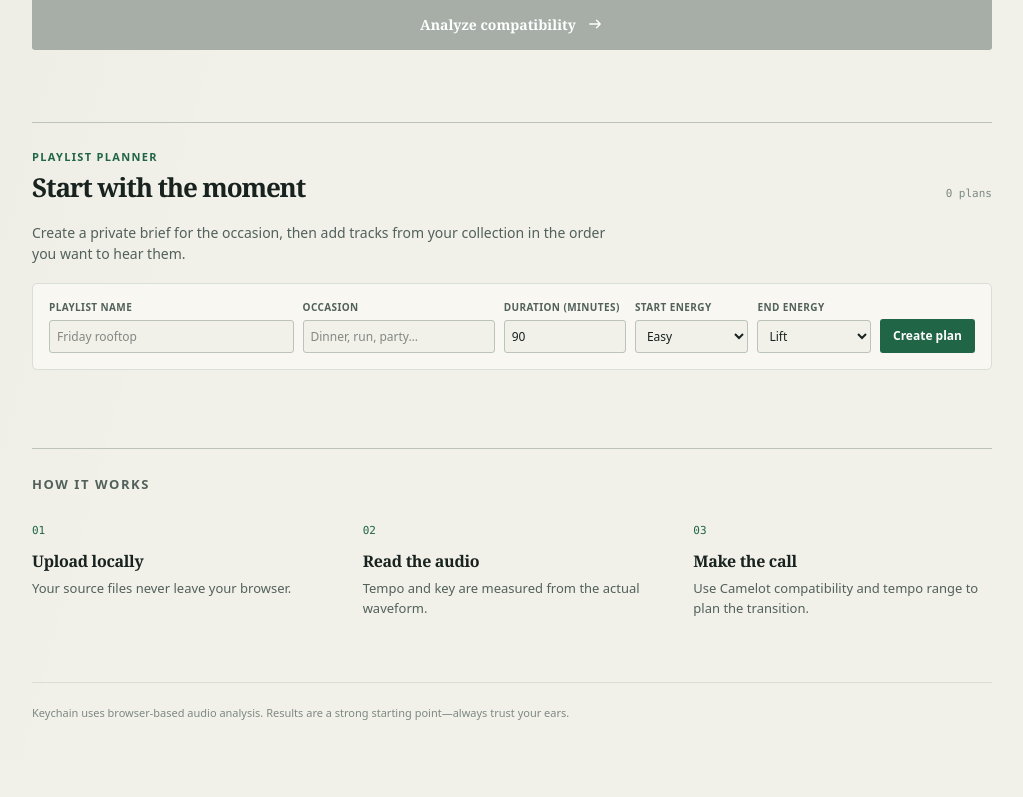
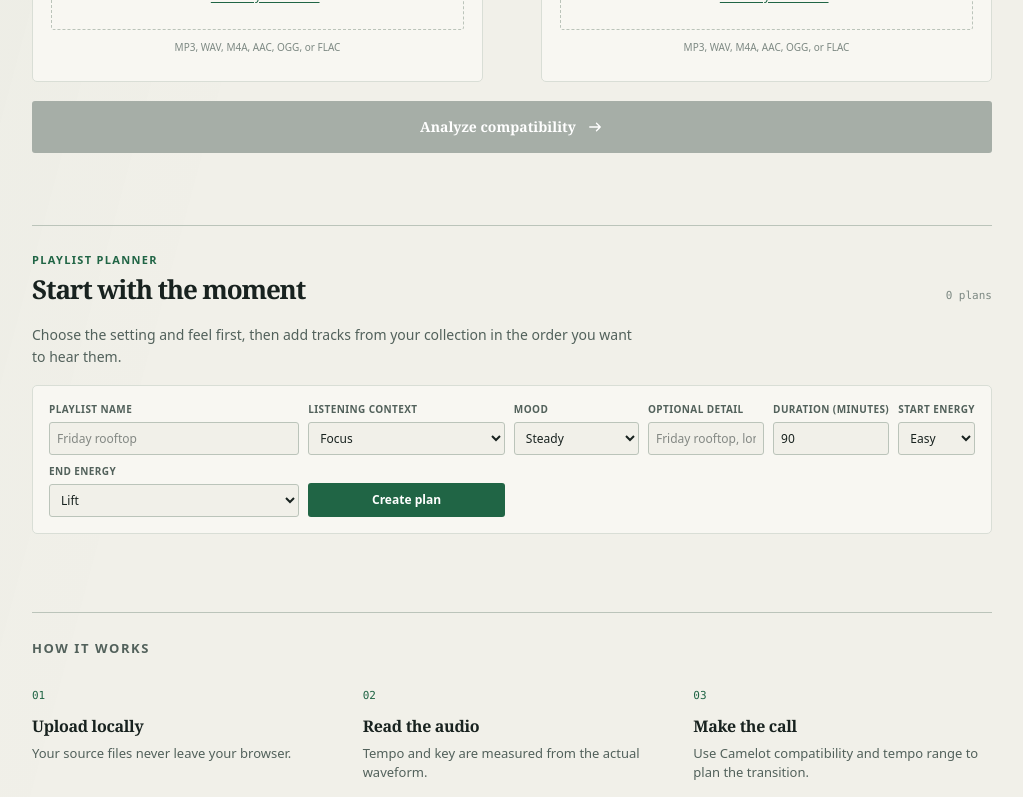
Before and after one commit to jennyy08/Keychain, a Next.js app: page / in a window 1280 px wide. Shown: the part 836-1633 px from the top of the page, without its empty margins (128-1151 px from the left). Before the commit the page ends 1596 px from the top, so only its background shows below. Built offline with nearby package versions, Linux system fonts and the light colour scheme.

Commit message:
add playlist contexts and moods

```diff
--- a/components/HomePage.tsx
+++ b/components/HomePage.tsx
@@ -38,6 +38,8 @@ export default function HomePage() {
   const [playlistDraft, setPlaylistDraft] = useState({
     name: "",
     occasion: "",
+    context: "Focus",
+    mood: "Steady",
     duration: 90,
     startEnergy: "Easy",
     endEnergy: "Lift",
@@ -229,6 +231,8 @@ export default function HomePage() {
       createdAt: new Date().toISOString(),
       name,
       occasion: playlistDraft.occasion.trim(),
+      context: playlistDraft.context,
+      mood: playlistDraft.mood,
       duration: Math.min(600, Math.max(15, playlistDraft.duration)),
       startEnergy: playlistDraft.startEnergy,
       endEnergy: playlistDraft.endEnergy,
@@ -239,6 +243,8 @@ export default function HomePage() {
     setPlaylistDraft({
       name: "",
       occasion: "",
+      context: "Focus",
+      mood: "Steady",
       duration: 90,
       startEnergy: "Easy",
       endEnergy: "Lift",
@@ -290,16 +296,16 @@ export default function HomePage() {
       <main id="top" className="main-content">
         <section className="hero">
           <p className="eyebrow">
-            <Icon name="spark" /> Harmonic mixing assistant
+            <Icon name="spark" /> Private music planner
           </p>
           <h1>
-            Know what works
+            Build a better flow
             <br />
-            <em>before</em> you mix.
+            <em>before</em> you press play.
           </h1>
           <p className="hero-copy">
             Drop in two tracks to check their tempo, key, and harmonic compatibility.
-            Built for quick, confident decisions in the booth.
+            Plan a dinner, drive, workout, party, or DJ set with more confidence.
           </p>
         </section>
         <CompareWorkspace
--- a/components/features/PlaylistPlanner.tsx
+++ b/components/features/PlaylistPlanner.tsx
@@ -19,7 +19,10 @@ function PlaylistCard({
       className={selected ? "playlist-card playlist-card--selected" : "playlist-card"}
     >
       <div>
-        <p className="saved-date">{project.occasion || "Personal playlist"}</p>
+        <p className="saved-date">
+          {(project.context ?? project.occasion) || "Personal playlist"}
+          {project.mood ? ` · ${project.mood}` : ""}
+        </p>
         <h3>{project.name}</h3>
         <p>
           {project.trackIds?.length ?? 0} tracks · {project.duration} min ·{" "}
@@ -80,6 +83,8 @@ export default function PlaylistPlanner({
   draft: {
     name: string;
     occasion: string;
+    context: string;
+    mood: string;
     duration: number;
     startEnergy: string;
     endEnergy: string;
@@ -88,6 +93,8 @@ export default function PlaylistPlanner({
     field: keyof {
       name: string;
       occasion: string;
+      context: string;
+      mood: string;
       duration: number;
       startEnergy: string;
       endEnergy: string;
@@ -115,8 +122,8 @@ export default function PlaylistPlanner({
         <span className="library-count">{playlists.length} plans</span>
       </div>
       <p className="planner-intro">
-        Create a private brief for the occasion, then add tracks from your collection in
-        the order you want to hear them.
+        Choose the setting and feel first, then add tracks from your collection in the
+        order you want to hear them.
       </p>
       <form
         className="playlist-form"
@@ -136,11 +143,39 @@ export default function PlaylistPlanner({
           />
         </label>
         <label>
-          Occasion
+          Listening context
+          <select
+            value={draft.context}
+            onChange={(event) => onDraftChange("context", event.target.value)}
+          >
+            <option>Focus</option>
+            <option>Dinner</option>
+            <option>Drive</option>
+            <option>Workout</option>
+            <option>Party</option>
+            <option>DJ set</option>
+            <option>Custom</option>
+          </select>
+        </label>
+        <label>
+          Mood
+          <select
+            value={draft.mood}
+            onChange={(event) => onDraftChange("mood", event.target.value)}
+          >
+            <option>Steady</option>
+            <option>Calm</option>
+            <option>Warm</option>
+            <option>Upbeat</option>
+            <option>High energy</option>
+          </select>
+        </label>
+        <label>
+          Optional detail
           <input
             value={draft.occasion}
             onChange={(event) => onDraftChange("occasion", event.target.value)}
-            placeholder="Dinner, run, party…"
+            placeholder="Friday rooftop, long run…"
             maxLength={60}
           />
         </label>
--- a/lib/types.ts
+++ b/lib/types.ts
@@ -32,6 +32,8 @@ export type PlaylistProject = {
   createdAt: string;
   name: string;
   occasion: string;
+  context?: string;
+  mood?: string;
   duration: number;
   startEnergy: string;
   endEnergy: string;
```
Also changed, not shown: 1 other file (tests, documents, lock files or other folders).
